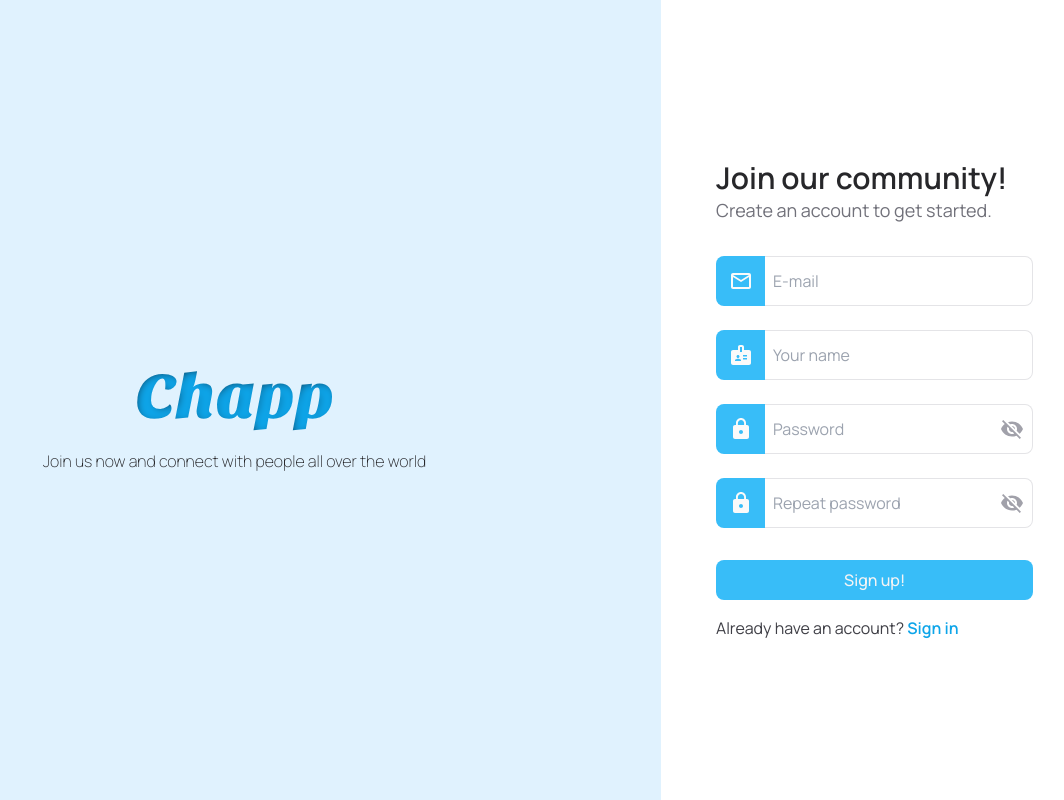
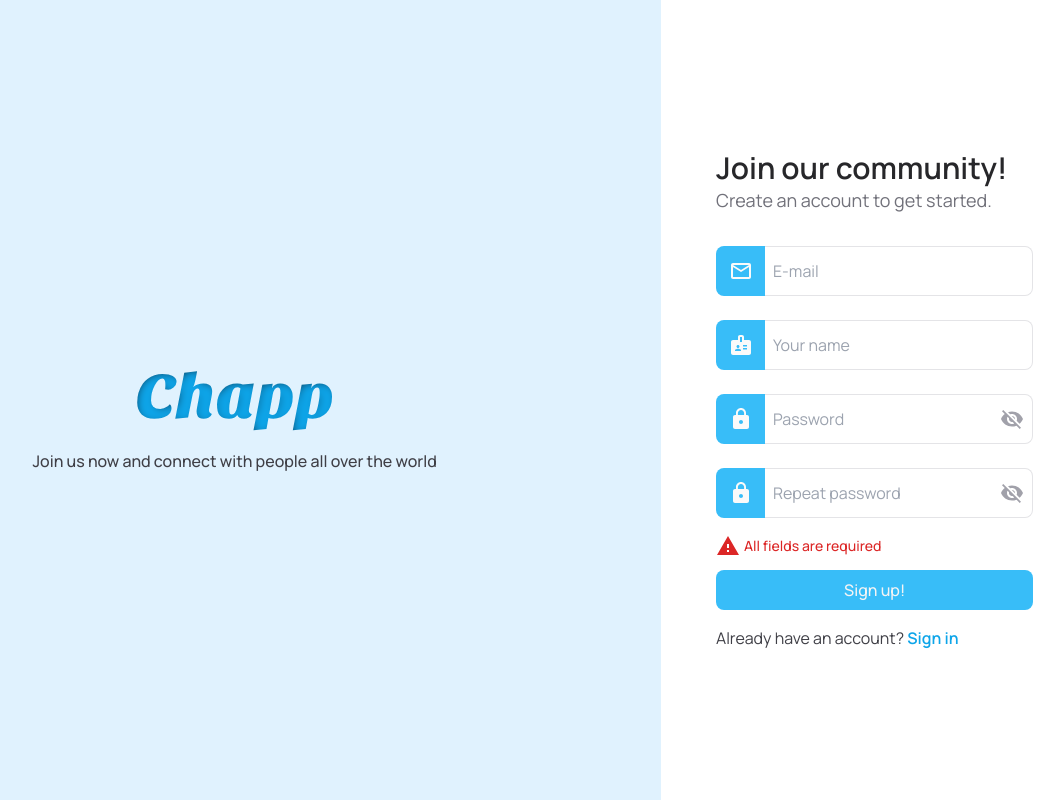
Before and after one commit to bartlomiejszwarc/chapp, a Next.js app: page /signup in a window 1280 px wide. Both pictures are taken after a click on the button "Sign up!". Shown: the whole page, without its empty margins (192-1256 px from the left). Built offline with nearby package versions, Linux system fonts and the light colour scheme.

Commit message:
feat: logging in/signing up with supabase auth

```diff
--- a/app/signup/page.tsx
+++ b/app/signup/page.tsx
@@ -5,10 +5,12 @@ import Logo from '@/components/svgs/logo';
 export default function Page() {
   return (
     <div className='min-h-screen w-full  flex'>
-      <div className='w-0 lg:w-1/2 xl:w-2/3 bg-sky-100 dark:bg-zinc-800 flex flex-col items-center justify-center text-zinc-800 dark:text-zinc-300'>
+      <div className='w-0 lg:w-1/2 xl:w-2/3 bg-sky-100 dark:bg-zinc-800 flex flex-col items-center justify-center text-zinc-700 dark:text-zinc-300'>
         <Logo />
         <div className='flex flex-col text-center'>
-          <span className='text-base font-thin'>Join us now and connect with people all over the world</span>
+          <span className='text-base font-medium dark:font-thin'>
+            Join us now and connect with people all over the world
+          </span>
         </div>
       </div>
       <div className='w-full lg:w-1/2 xl:w-1/3 bg-white dark:bg-zinc-900 flex items-center justify-center'>
--- a/components/form/sign-in-form.tsx
+++ b/components/form/sign-in-form.tsx
@@ -8,6 +8,8 @@ import Link from 'next/link';
 import InputWithIconTemplate from './input-with-icon-template';
 import FormSubmitButton from './form-submit-button';
 import Logo from '../svgs/logo';
+import SubmitErrorMessage from './submit-error-message';
+import {createClient} from '@/utils/supabase/client';
 interface SignInFields {
   email: string;
   password: string;
@@ -31,8 +33,20 @@ export default function SignInForm() {
   };
   const [state, dispatch] = useReducer(reducer, initialFormState);
   const [passwordVisible, setPasswordVisible] = useState<boolean>(false);
-  const handleSignIn = () => {
-    console.log(state);
+  const [errorMessage, setErrorMessage] = useState<string | null>(null);
+  const handleSignIn = async () => {
+    try {
+      const supabase = createClient();
+      if (!state.email || !state.password) throw Error('All fields are required');
+      const {data, error} = await supabase.auth.signInWithPassword({
+        email: state.email,
+        password: state.password,
+      });
+      if (error) throw Error(error.message);
+      setErrorMessage(null);
+    } catch (error: any) {
+      setErrorMessage(error.message);
+    }
   };
 
   return (
@@ -43,7 +57,7 @@ export default function SignInForm() {
       <div className='bg-transparent rounded-lg flex flex-col px-3'>
         <span className='text-zinc-800 dark:text-zinc-100 font-semibold text-3xl'>Welcome back!</span>
         <span className='text-zinc-500 text-lg'>Please sign in to your account.</span>
-        <div className='flex flex-col space-y-6 py-8'>
+        <div className='flex flex-col space-y-6 pt-8 pb-1'>
           <InputWithIconTemplate icon={<MailOutlineIcon className='text-zinc-50 dark:text-zinc-400' />}>
             <input
               className='w-full h-full outline-none bg-transparent text-zinc-800 dark:text-zinc-300 dark:placeholder:text-zinc-500'
@@ -72,6 +86,9 @@ export default function SignInForm() {
             </button>
           </InputWithIconTemplate>
         </div>
+        <div className='w-full my-3'>
+          {errorMessage!?.length > 0 && <SubmitErrorMessage text={errorMessage as string} />}
+        </div>
       </div>
       <div className='flex justify-center space-y-2 px-3 pb-4'>
         <FormSubmitButton text={'Sign in'} onClick={handleSignIn} />
--- a/components/form/sign-up-form.tsx
+++ b/components/form/sign-up-form.tsx
@@ -9,7 +9,9 @@ import MailOutlineIcon from '@mui/icons-material/MailOutline';
 import LockIcon from '@mui/icons-material/Lock';
 import BadgeIcon from '@mui/icons-material/Badge';
 import Logo from '../svgs/logo';
-
+import {createClient} from '@/utils/supabase/client';
+import WarningIcon from '@mui/icons-material/Warning';
+import SubmitErrorMessage from './submit-error-message';
 interface SignUpFields {
   email: string;
   name: string;
@@ -38,8 +40,21 @@ export default function SignUpForm() {
   };
   const [state, dispatch] = useReducer(reducer, initialFormState);
   const [passwordVisible, setPasswordVisible] = useState<boolean>(false);
-  const handleSignUp = () => {
-    console.log(state);
+  const [errorMessage, setErrorMessage] = useState<string | null>(null);
+  const handleSignUp = async () => {
+    try {
+      const supabase = createClient();
+      if (!state.email || !state.name || !state.password || !state.repeatPassword)
+        throw Error('All fields are required');
+      const {data, error} = await supabase.auth.signUp({
+        email: state.email,
+        password: state.password,
+      });
+      if (error) throw Error(error.message);
+      setErrorMessage(null);
+    } catch (error: any) {
+      setErrorMessage(error.message);
+    }
   };
   return (
     <div className='w-full'>
@@ -49,7 +64,7 @@ export default function SignUpForm() {
       <div className='bg-transparent rounded-lg flex flex-col px-3'>
         <span className='text-zinc-800 dark:text-zinc-100 font-semibold text-3xl'>Join our community!</span>
         <span className='text-zinc-500 text-lg'>Create an account to get started.</span>
-        <div className='flex flex-col space-y-6 py-8'>
+        <div className='flex flex-col space-y-6 pt-8 pb-1'>
           <InputWithIconTemplate icon={<MailOutlineIcon className='text-zinc-50 dark:text-zinc-400' />}>
             <input
               className='w-full h-full outline-none bg-transparent text-zinc-800 dark:text-zinc-300 dark:placeholder:text-zinc-500'
@@ -105,7 +120,11 @@ export default function SignUpForm() {
             </button>
           </InputWithIconTemplate>
         </div>
+        <div className='w-full my-3'>
+          {errorMessage!?.length > 0 && <SubmitErrorMessage text={errorMessage as string} />}
+        </div>
       </div>
+
       <div className='flex justify-center space-y-2 px-3 pb-4'>
         <FormSubmitButton text={'Sign up!'} onClick={handleSignUp} />
       </div>
--- /dev/null
+++ b/components/form/submit-error-message.tsx
@@ -0,0 +1,13 @@
+import WarningIcon from '@mui/icons-material/Warning';
+
+interface Props {
+  text: string;
+}
+export default function SubmitErrorMessage({text}: Props) {
+  return (
+    <div className='flex items-center space-x-1'>
+      <WarningIcon className='text-red-600 text-base' />
+      <span className='text-sm text-red-600 font-medium dark:font-normal'>{text}</span>
+    </div>
+  );
+}
--- a/components/svgs/logo.tsx
+++ b/components/svgs/logo.tsx
@@ -15,7 +15,7 @@ export default function Logo() {
       preserveAspectRatio='xMidYMid'>
       <defs>
         <filter id='editing-hole' x='-100%' y='-100%' width='300%' height='300%'>
-          <feFlood flood-color='#000000' result='black'></feFlood>
+          <feFlood floodColor='#000000' result='black'></feFlood>
           <feMorphology operator='dilate' radius='2' in='SourceGraphic' result='erode'></feMorphology>
           <feGaussianBlur in='erode' stdDeviation='4' result='blur'></feGaussianBlur>
           <feOffset in='blur' dx='2' dy='2' result='offset'></feOffset>
```
